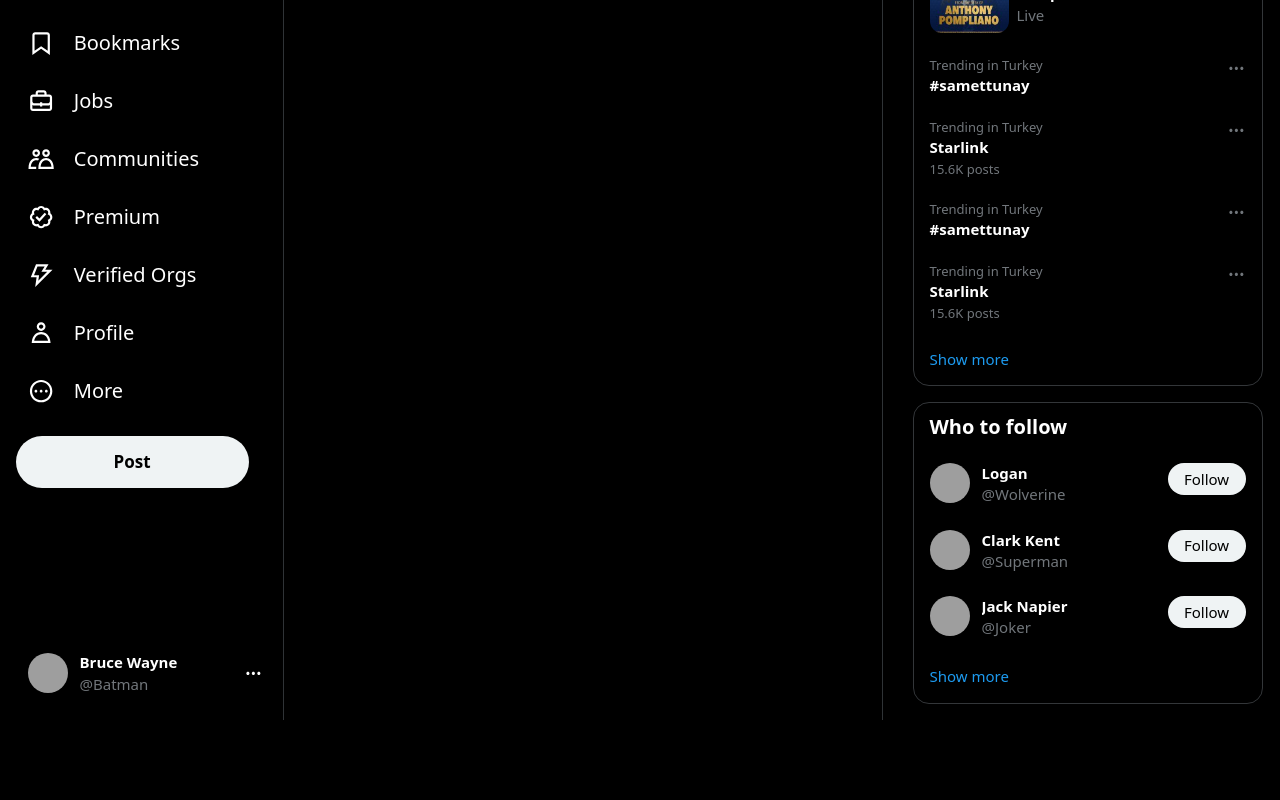
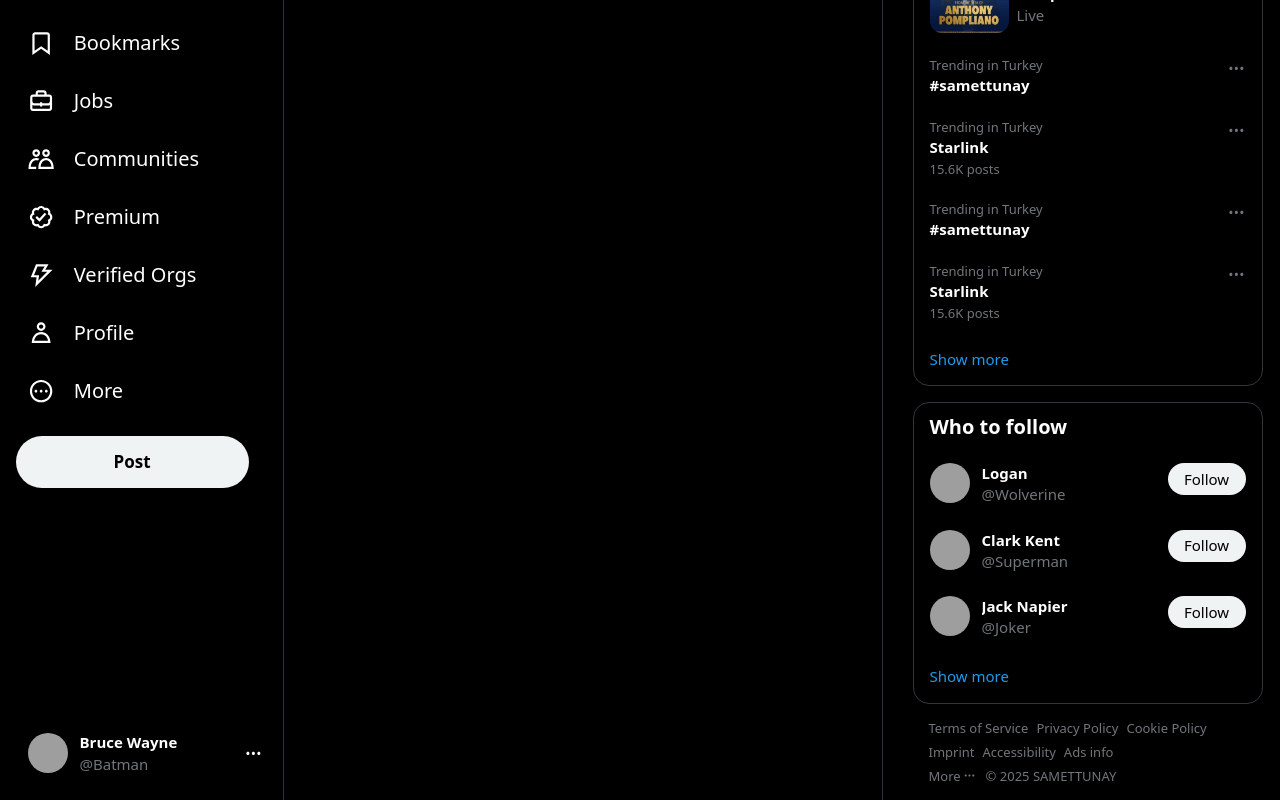
Before and after one commit to samettunay/twitter-y-clone-react, a React (Vite) app: page / in a window 1280 px wide. Shown: the part 334-1134 px from the top of the page. Before the commit the page ends 1054 px from the top, so only its background shows below. Built offline with nearby package versions, Linux system fonts and the light colour scheme; grey boxes are pictures that could not be loaded.

Commit message:
Add Footer component to rightbar

```diff
--- /dev/null
+++ b/src/layouts/main/rightbar/footer/index.jsx
@@ -0,0 +1,46 @@
+import {Link} from "react-router-dom";
+import {Popover} from "@headlessui/react";
+
+export default function Footer() {
+	return (
+		<footer className="mb-4 px-4 flex flex-wrap gap-2 text-[0.813rem]">
+			<Link to="/" className="text-[#71767b] leading-4 hover:underline">Terms of Service</Link>
+			<Link to="/" className="text-[#71767b] leading-4 hover:underline">Privacy Policy</Link>
+			<Link to="/" className="text-[#71767b] leading-4 hover:underline">Cookie Policy</Link>
+			<Link to="/" className="text-[#71767b] leading-4 hover:underline">Imprint</Link>
+			<Link to="/" className="text-[#71767b] leading-4 hover:underline">Accessibility</Link>
+			<Link to="/" className="text-[#71767b] leading-4 hover:underline">Ads info</Link>
+			<div className="inline-flex gap-2 flex-wrap">
+				<Popover className="relative inline-flex leading-4">
+					<Popover.Button
+						className="text-[#71767b] outline-none leading-4 hover:underline inline-flex items-center">
+						More
+						<svg viewBox="0 0 24 24" className="h-[1em] px-0.5">
+								<path
+									fill="currentColor"
+									d="M3 12c0-1.1.9-2 2-2s2 .9 2 2-.9 2-2 2-2-.9-2-2zm9 2c1.1 0 2-.9 2-2s-.9-2-2-2-2 .9-2 2 .9 2 2 2zm7 0c1.1 0 2-.9 2-2s-.9-2-2-2-2 .9-2 2 .9 2 2 2z"
+								/>
+						</svg>
+					</Popover.Button>
+					<Popover.Panel className="w-[176px] max-w-[24rem] bg-black shadow-[0_0_15px_rgba(255,255,255,0.2)] rounded-xl absolute bottom-0 right-0 grid overflow-hidden">
+						<Link to="/" className="py-3 px-4 leading-5 font-bold hover:bg-[#eff3f41a] transition-colors">
+							About
+						</Link>
+						<Link to="/" className="py-3 px-4 leading-5 font-bold hover:bg-[#eff3f41a] transition-colors">
+							Download the Y app
+						</Link>
+						<Link to="/" className="py-3 px-4 leading-5 font-bold hover:bg-[#eff3f41a] transition-colors">
+							X for Business
+						</Link>
+						<Link to="/" className="py-3 px-4 leading-5 font-bold hover:bg-[#eff3f41a] transition-colors">
+							Developers
+						</Link>
+					</Popover.Panel>
+				</Popover>
+				<p className="text-[#71767b] leading-4">
+					&copy; 2025 SAMETTUNAY
+				</p>
+			</div>
+		</footer>
+	)
+}
--- a/src/layouts/main/rightbar/index.jsx
+++ b/src/layouts/main/rightbar/index.jsx
@@ -2,7 +2,7 @@
 import Search from "./search";
 import Topics from "./topics";
 import WhoFollow from "./who-fallow";
-
+import Footer from "./footer";
 export default function RightBar() {
     return (
         <aside className="w-[350px] mr-2.5">
@@ -10,6 +10,7 @@
             <Premium />
             <Topics />
             <WhoFollow />
+            <Footer />
         </aside>
     )
 
```
